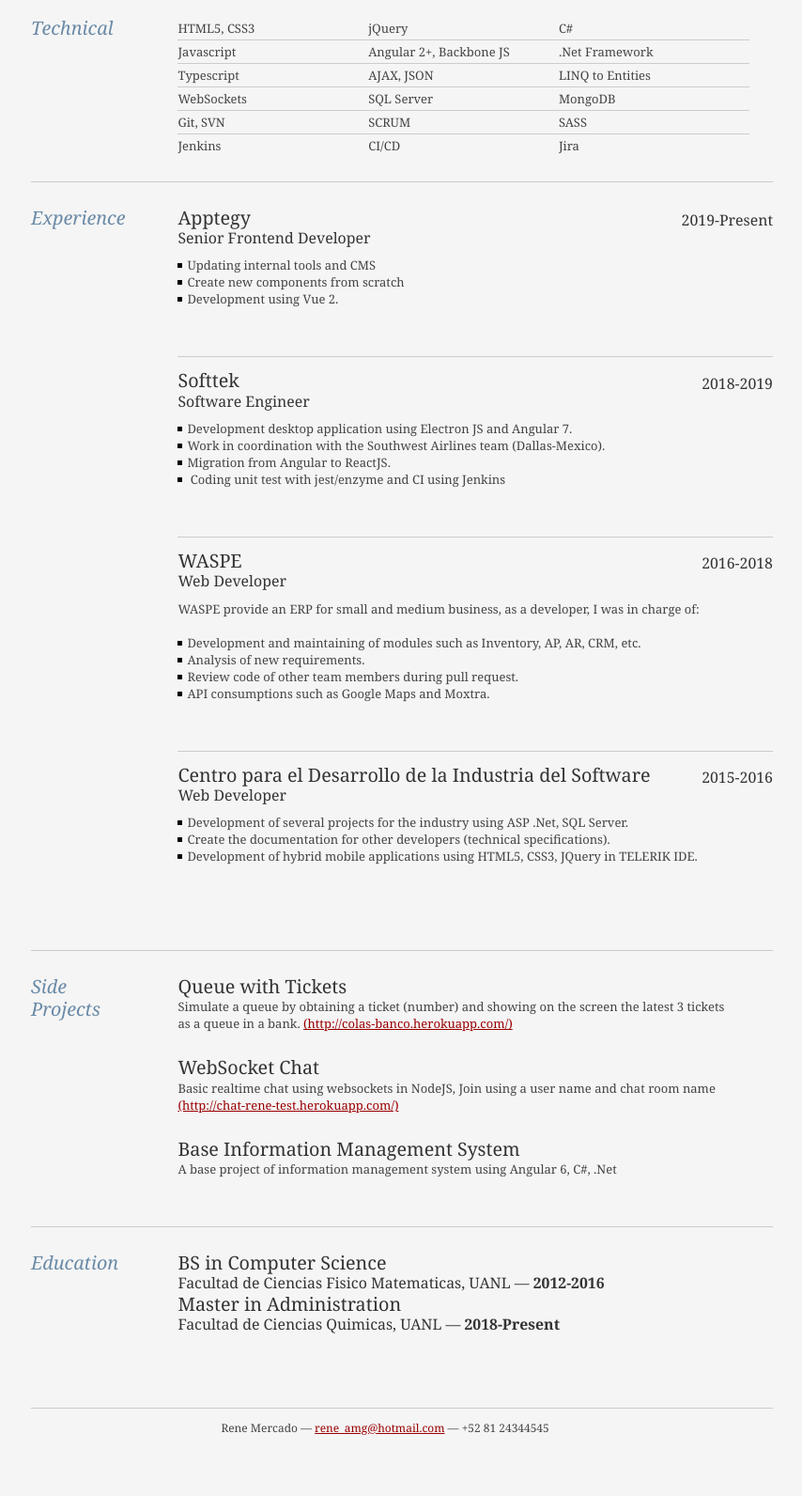
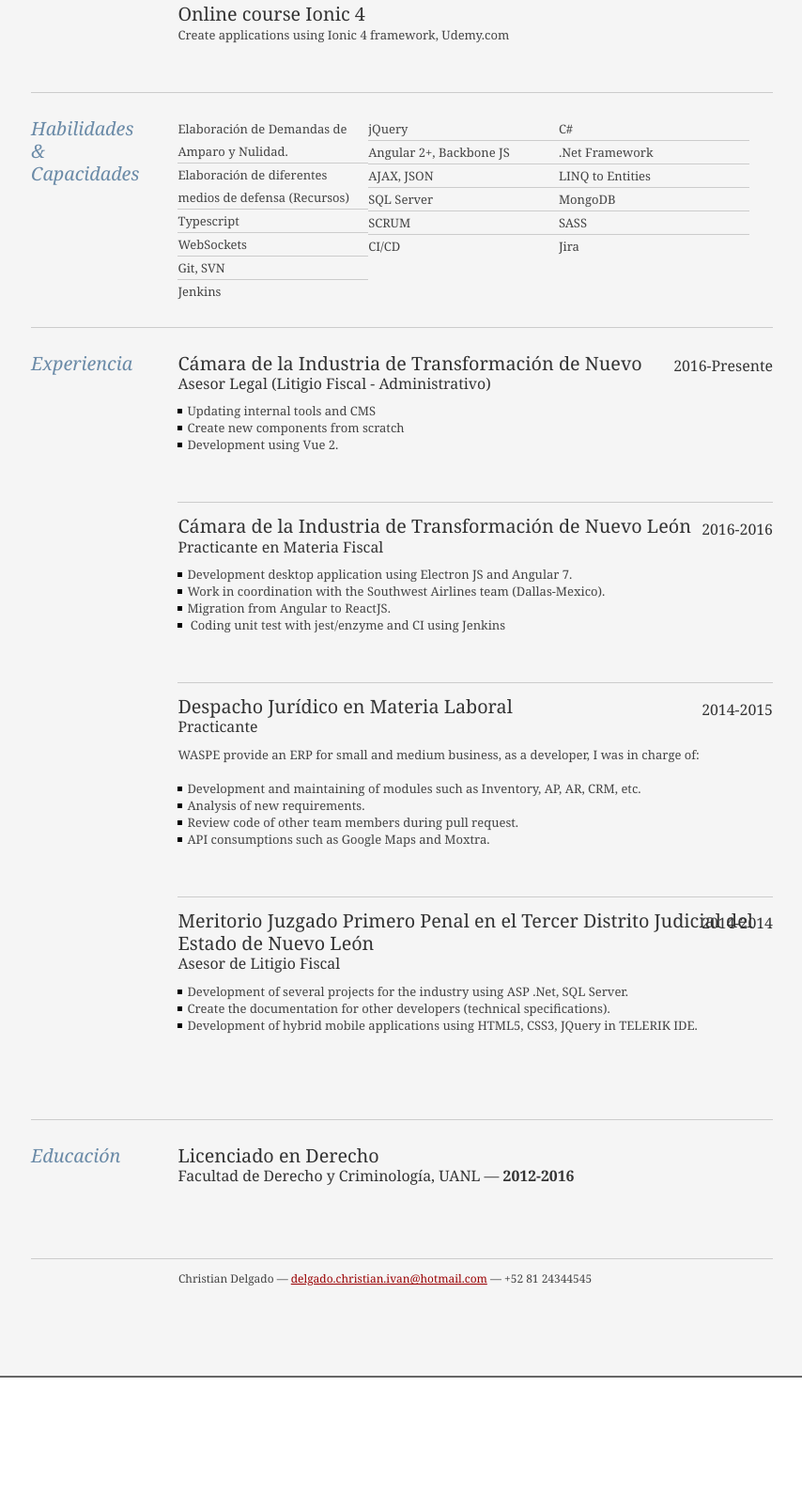
Before and after one commit to ReneMercado/Christian-CV, a plain HTML site: page index.html in a window 1280 px wide. Shown: the part 717-2309 px from the top of the page at 94% size, without its empty margins (212-1066 px from the left). After the commit the page ends 2263 px from the top, so only its background shows below. Drawn offline with Linux system fonts and the light colour scheme.

Commit message:
base data

```diff
--- a/index.html
+++ b/index.html
@@ -3,7 +3,7 @@
 
 <head>
 
-    <title>Christian Delgado | Abogado Legal | rene_amg@hotmail.com</title>
+    <title>Christian Delgado | Abogado Legal | delgado.christian.ivan@hotmail.com</title>
     <meta http-equiv="content-type" content="text/html; charset=utf-8" />
 
     <meta name="keywords" content="" />
@@ -20,12 +20,14 @@
             <div id="hd">
                 <div class="yui-gc">
                     <div class="yui-u first">
-                        <h1>Rene Mercado</h1>
+                        <h1>Christian Delgado</h1>
                         <h2>Abogado Legal</h2>
                     </div>
                     <div class="yui-u">
                         <div class="contact-info">
-                            <h3><a href="mailto:rene_amg@hotmail.com">rene_amg@hotmail.com</a></h3>
+                            <h3><a
+                                    href="mailto:delgado.christian.ivan@hotmail.com">delgado.christian.ivan@hotmail.com</a>
+                            </h3>
                             <h3>+52 81 24344545</h3>
                             <h3><a href="https://github.com/ReneMercado">https://github.com/ReneMercado</a></h3>
                         </div>
@@ -41,12 +43,13 @@
 
                         <div class="yui-gf">
                             <div class="yui-u first">
-                                <h2 class="section-title">Profile</h2>
+                                <h2 class="section-title">Objetivos</h2>
                             </div>
                             <div class="yui-u">
                                 <p class="enlarge">
-                                    Four years working as a Software Developer, developing web apps, proficient with
-                                    various modern technologies.
+                                    Desempeñarme profesionalmente en áreas de litigio, con el fin de enriquecer mis
+                                    conocimientos y mejorar en la práctica para alcanzar el éxito profesional y personal
+                                    que deseo.
                                 </p>
                                 <br>
                                 <p>"Anyone who has never made a mistake has never tried anything new".</p>
@@ -81,12 +84,12 @@
 
                         <div class="yui-gf">
                             <div class="yui-u first">
-                                <h2 class="section-title">Technical</h2>
+                                <h2 class="section-title">Habilidades & Capacidades</h2>
                             </div>
                             <div class="yui-u">
                                 <ul class="talent">
-                                    <li>HTML5, CSS3</li>
-                                    <li>Javascript</li>
+                                    <li>Elaboración de Demandas de Amparo y Nulidad.</li>
+                                    <li>Elaboración de diferentes medios de defensa (Recursos)</li>
                                     <li>Typescript</li>
                                     <li>WebSockets</li>
                                     <li>Git, SVN</li>
@@ -115,16 +118,16 @@
                         <div class="yui-gf">
 
                             <div class="yui-u first">
-                                <h2 class="section-title">Experience</h2>
+                                <h2 class="section-title">Experiencia</h2>
                             </div>
                             <!--// .yui-u -->
 
                             <div class="yui-u">
 
                                 <div class="job">
-                                    <h2>Apptegy</h2>
-                                    <h3>Senior Frontend Developer</h3>
-                                    <h4>2019-Present</h4>
+                                    <h2>Cámara de la Industria de Transformación de Nuevo</h2>
+                                    <h3>Asesor Legal (Litigio Fiscal - Administrativo) </h3>
+                                    <h4>2016-Presente</h4>
                                     <p>
                                         <span class="squareSpan"></span>Updating internal tools and CMS
                                         <br>
@@ -136,9 +139,9 @@
                                 </div>
 
                                 <div class="job">
-                                    <h2>Softtek</h2>
-                                    <h3>Software Engineer</h3>
-                                    <h4>2018-2019</h4>
+                                    <h2>Cámara de la Industria de Transformación de Nuevo León </h2>
+                                    <h3>Practicante en Materia Fiscal</h3>
+                                    <h4>2016-2016</h4>
                                     <p>
                                         <span class="squareSpan"></span>Development desktop application using Electron
                                         JS and Angular 7.
@@ -149,22 +152,13 @@
                                         <span class="squareSpan"></span>Migration from Angular to ReactJS.
                                         <br>
                                         <span class="squareSpan"></span> Coding unit test with jest/enzyme and CI using
-                                        Jenkins
-                                        <!-- <br> -->
-                                        <!-- <h3>Functional Experience:</h3>
-                                        <br>
-                                        <span class="squareSpan"></span>Working as a software developer creating a desktop application using Angular 7 and Electron JS.
-                                        <br>
-                                        <span class="squareSpan"></span>Migrate code from Angular 7 to ReactJS.
-                                        <br>
-                                        <span class="squareSpan"></span>Validate "ServiceNow" API consumption with the client's expert. -->
-                                    </p>
+                                        Jenkins </p>
                                 </div>
 
                                 <div class="job">
-                                    <h2>WASPE</h2>
-                                    <h3>Web Developer</h3>
-                                    <h4>2016-2018</h4>
+                                    <h2>Despacho Jurídico en Materia Laboral </h2>
+                                    <h3>Practicante</h3>
+                                    <h4>2014-2015</h4>
                                     <p>
                                         WASPE provide an ERP for small and medium business, as a developer, I was in
                                         charge of:
@@ -179,25 +173,15 @@
                                         request.
                                         <br>
                                         <span class="squareSpan"></span>API consumptions such as Google Maps and Moxtra.
-
-                                        <!-- <br> -->
-                                        <!-- <h3>Functional Experience:</h3>
-                                        <br>
-                                        <span class="squareSpan"></span>As a Developer I was in charge of creating and updating modules such as Inventory, Invoice(AR & AP), Quotations, etc.,
-                                        <br>
-                                        <span class="squareSpan"></span>I reviewed codes of another developers during pull request using github and I analyzed new requirements with the customers and the product owner.
-                                        <br>
-                                        <span class="squareSpan"></span>The web version of the ERP is made using C# .Net, Entity Framework, LINQ, NodeJs, Jquery, BackboneJS, HTML, Angular2, CSS, Bootstrap, Moxtra API.
-                                        <br>
-                                        <span class="squareSpan"></span>The ERP also has a mobile app made with Angular Material, HTML, CSS. -->
                                     </p>
 
                                 </div>
 
                                 <div class="job last">
-                                    <h2>Centro para el Desarrollo de la Industria del Software</h2>
-                                    <h3>Web Developer</h3>
-                                    <h4>2015-2016</h4>
+                                    <h2>Meritorio Juzgado Primero Penal en el Tercer Distrito Judicial del Estado de
+                                        Nuevo León</h2>
+                                    <h3>Asesor de Litigio Fiscal</h3>
+                                    <h4>2014-2014</h4>
                                     <p>
                                         <span class="squareSpan"></span>Development of several projects for the industry
                                         using ASP .Net, SQL Server.
@@ -207,16 +191,6 @@
                                         <br>
                                         <span class="squareSpan"></span>Development of hybrid mobile applications using
                                         HTML5, CSS3, JQuery in TELERIK IDE.
-                                        <!-- <br> -->
-                                        <!-- <h3>Functional Experience:</h3>
-                                        <br>
-
-                                        <span class="squareSpan"></span>Routech (Delivering App): I implemented new functionalities to a hybrid mobile application using CSS, HTML5 and JQuery, using google maps API and for the backend C# .Net, Entity Framework
-                                        and LINQ.
-                                        <br>
-                                        <span class="squareSpan"></span>Bookipp (Booking App): Created user cases and technical specifications for developers, also participating in the front end codification. CSS, HTML5, CSS, Jquery, GoogleMaps API, LINQ,
-                                        Entity Famework, C# .NET. -->
-
                                     </p>
                                 </div>
                             </div>
@@ -224,7 +198,7 @@
                         </div>
                         <!--// .yui-gf -->
 
-                        <div class="yui-gf">
+                        <!-- <div class="yui-gf">
                             <div class="yui-u first">
                                 <h2 class="section-title">Side Projects</h2>
                             </div>
@@ -250,21 +224,16 @@
                                     </p>
                                 </div>
                             </div>
-                        </div>
+                        </div> -->
                         <!--// .yui-gf -->
 
                         <div class="yui-gf last">
                             <div class="yui-u first">
-                                <h2 class="section-title">Education</h2>
+                                <h2 class="section-title">Educación</h2>
                             </div>
                             <div class="yui-u">
-                                <h2>BS in Computer Science</h2>
-                                <h3>Facultad de Ciencias Fisico Matematicas, UANL &mdash; <strong>2012-2016</strong>
-                                </h3>
-                            </div>
-                            <div class="yui-u">
-                                <h2>Master in Administration</h2>
-                                <h3>Facultad de Ciencias Quimicas, UANL &mdash; <strong>2018-Present</strong>
+                                <h2>Licenciado en Derecho</h2>
+                                <h3>Facultad de Derecho y Criminología, UANL &mdash; <strong>2012-2016</strong>
                                 </h3>
                             </div>
                         </div>
@@ -279,7 +248,9 @@
             <!--// bd -->
 
             <div id="ft">
-                <p>Rene Mercado &mdash; <a href="mailto:rene_amg@hotmail.com">rene_amg@hotmail.com</a> &mdash; +52 81
+                <p>Christian Delgado &mdash; <a
+                        href="mailto:delgado.christian.ivan@hotmail.com">delgado.christian.ivan@hotmail.com</a> &mdash;
+                    +52 81
                     24344545
                 </p>
             </div>
```
